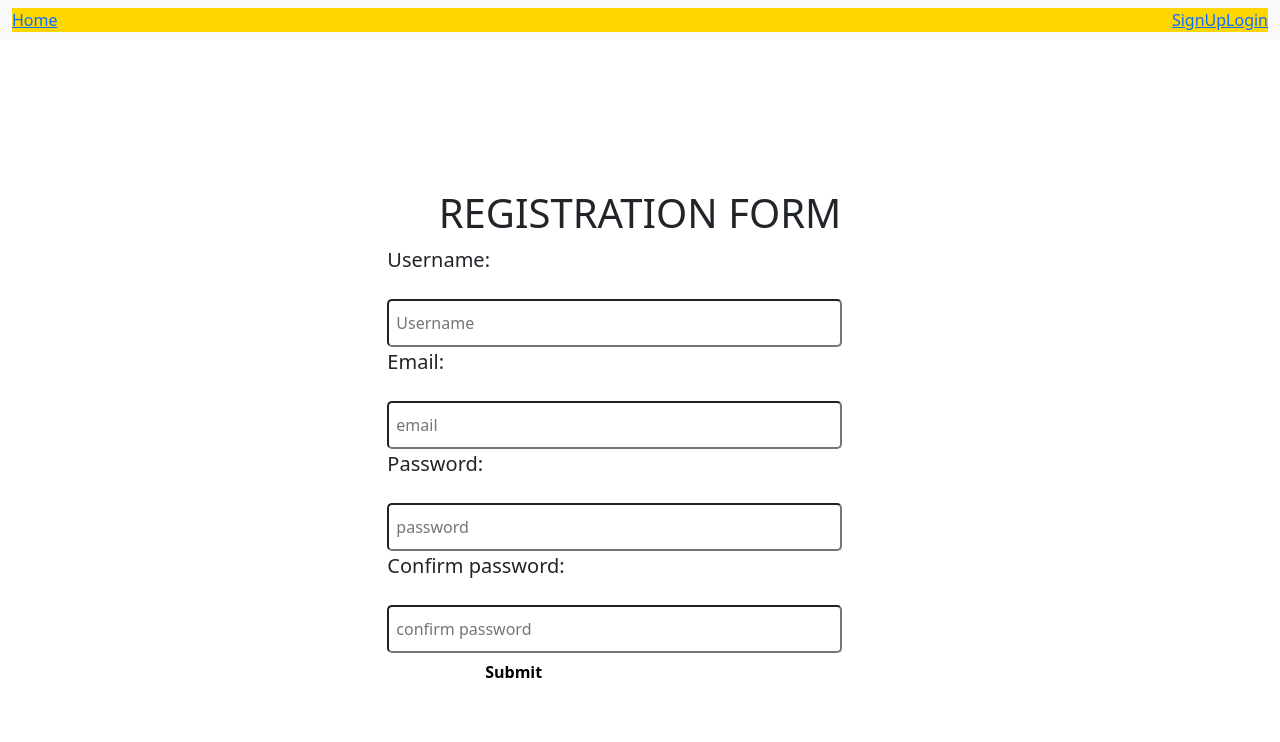
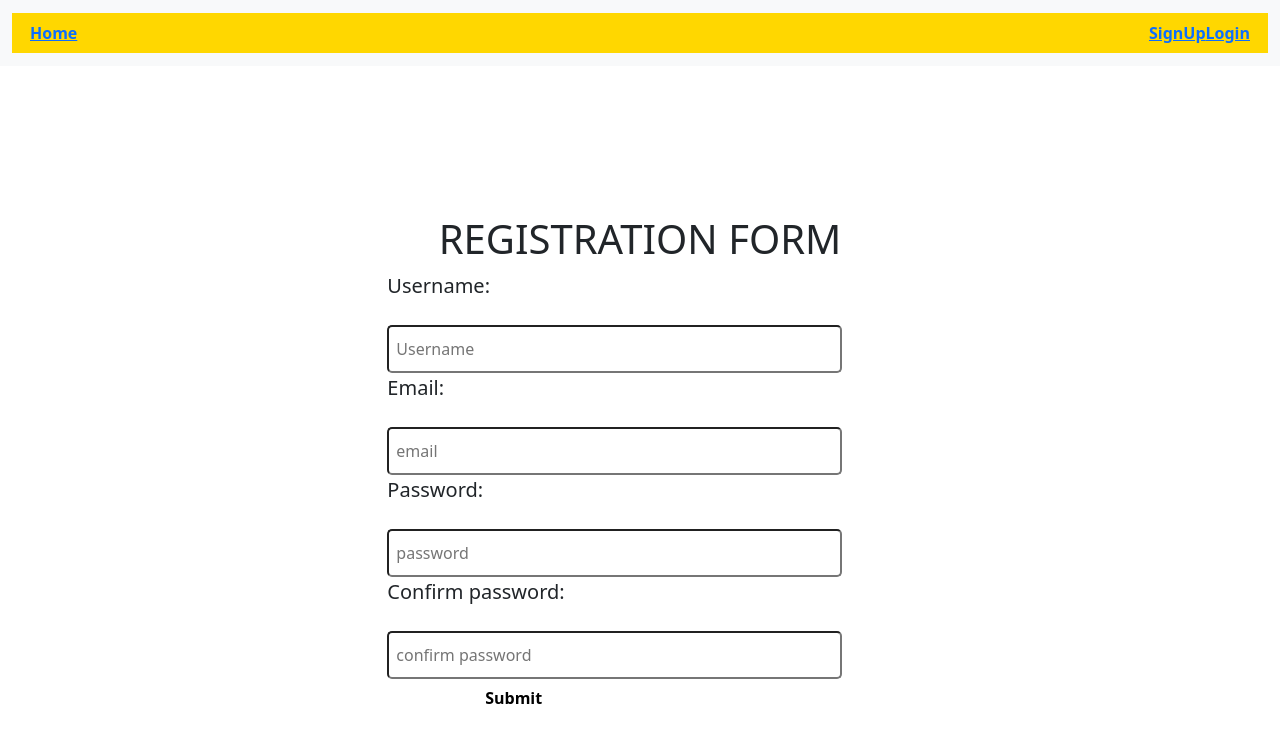
Before and after one commit to Bree-codes/PasswordManager, a React (Create React App) app in the folder passwordmanager/: page /SignUp in a window 1280 px wide. Shown: the top 742 px of the page. Built offline with nearby package versions, Linux system fonts and the light colour scheme.

Commit message:
NavigationBar

```diff
--- a/passwordmanager/src/Pages/styling/NavigationBar.css
+++ b/passwordmanager/src/Pages/styling/NavigationBar.css
@@ -1,5 +1,5 @@
 
-/*.nav{
+.nav{
     height: 50px;
     position: sticky;
     top: 0;
@@ -9,11 +9,7 @@
 }
 
 nav ul{
-    display: grid;
-    justify-content: space-between;
-    align-items: center;
-    grid-template-columns: repeat(4,1fr);
-    grid-gap: 50px;
+
 
 
 }
@@ -32,13 +28,13 @@ nav ul li a{
     border-radius: 8px;
 }
 .sign{
-grid-column: 4/5;
-    margin-left: 0;
+list-style: none;
+
 }
 .login{
-grid-column: 5/5;
 
-}*/
+
+}
 
 .nav {
     background-color: aqua;
@@ -54,6 +50,15 @@ grid-column: 5/5;
 
 .home-icon {
     width: 30%;
+    list-style: none;
+    margin:0 10px;
+    display: block;
+    text-decoration: none;
+    color: black;
+    font-weight: 700;
+    padding: 8px;
+
+    border-radius: 8px;
 }
 
 .links {
@@ -61,6 +66,13 @@ grid-column: 5/5;
     justify-content: flex-end;
     width: 70%;
     height: 100%;
+    list-style: none;
+    margin: 0 10px;
+    text-decoration: none;
+    color: black;
+    font-weight: 700;
+    padding: 8px;
+    border-radius: 8px;
 }
 
 @media screen and (max-width: 768px){
```
